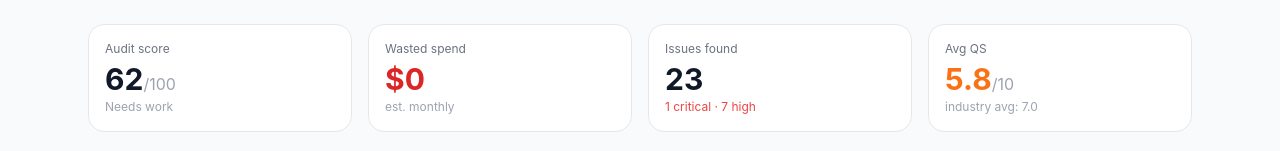
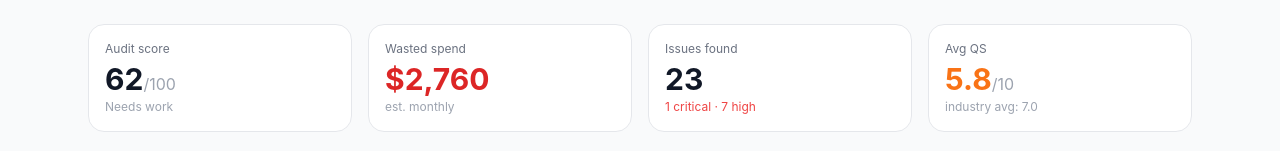
Before and after one commit to lucasadamofficial-dot/adsaudit, a Next.js app: page /dashboard in a window 1280 px wide. Shown: the part 139-290 px from the top of the page. Built offline with nearby package versions, Linux system fonts and the light colour scheme.

Commit message:
Update page.tsx

```diff
--- a/app/dashboard/page.tsx
+++ b/app/dashboard/page.tsx
@@ -32,7 +32,7 @@ export default function DashboardPage() {
   const moduleScores  = (audit as AuditResult).modules ?? []
   const scoreHistory  = audit.scoreHistory  ?? []
   const overallScore  = audit.overallScore  ?? 0
-  const wastedSpend   = issues.reduce((s, i) => s + (i.estimatedSavings ?? 0), 0)
+  const wastedSpend   = issues.reduce((s, i) => s + (i.estimatedSaving ?? 0), 0)
   const criticalCount = issues.filter(i => i.severity === 'critical').length
   const highCount     = issues.filter(i => i.severity === 'high').length
 
```
